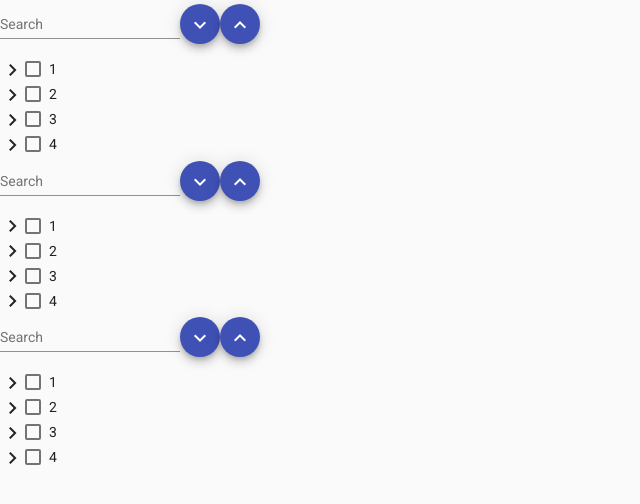
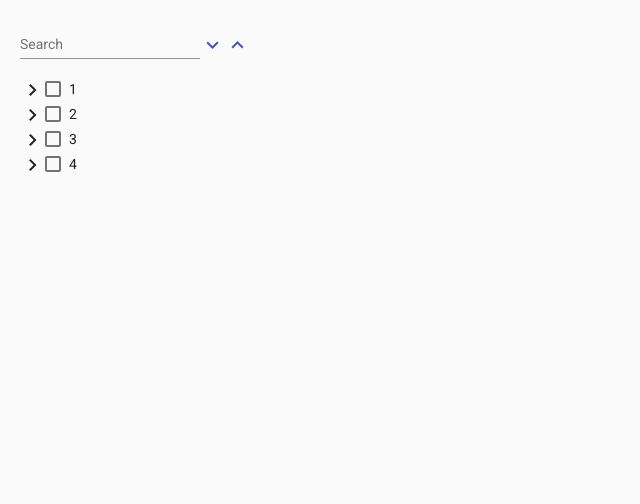
Before and after one commit to cagrisolakoglu/angular-material-tree-demo, an Angular app: page / in a window 1280 px wide. Shown: the top 504 px of the page, without its empty margins (0-640 px from the left). Built offline with nearby package versions, Linux system fonts and the light colour scheme.

Commit message:
multichekcbox tree

```diff
--- a/src/app/components/ubys-tree/ubys-tree.component.html
+++ b/src/app/components/ubys-tree/ubys-tree.component.html
@@ -1,38 +1,65 @@
+<div style="margin: 20px">
+  <ng-template [ngIf]="isFilterable">
+    <mat-form-field>
+      <input
+        matInput
+        placeholder="Search"
+        (input)="filterTree($any($event.target).value)"
+      />
+    </mat-form-field>
+  </ng-template>
 
-<mat-form-field>
-  <input matInput placeholder="Search" (input)="filterTree($any($event.target).value)">
-</mat-form-field>
-
-<button mat-mini-fab color="primary"  (click)="expandAll()">
+  <ng-template [ngIf]="showControls">
+    <button mat-icon-button color="primary" (click)="expandAll()">
       <mat-icon>expand_more</mat-icon>
     </button>
-<button mat-mini-fab color="primary" (click)="collapseAll()">
+    <button mat-icon-button color="primary" (click)="collapseAll()">
       <mat-icon>expand_less</mat-icon>
     </button>
+  </ng-template>
 
   <mat-tree [dataSource]="dataSource" [treeControl]="treeControl">
-  <mat-tree-node *matTreeNodeDef="let node" matTreeNodeToggle matTreeNodePadding>
+    <mat-tree-node
+      *matTreeNodeDef="let node"
+      matTreeNodeToggle
+      matTreeNodePadding
+    >
       <button mat-icon-button disabled></button>
-    <mat-checkbox class="checklist-leaf-node"
+      <mat-checkbox
+        class="checklist-leaf-node"
         [checked]="checklistSelection.isSelected(node)"
-                  (change)="treeLeafItemSelectionToggle(node)">{{node.name}}</mat-checkbox>
+        (change)="treeLeafItemSelectionToggle(node)"
+        >{{ node.name }}</mat-checkbox
+      >
     </mat-tree-node>
 
-  <mat-tree-node *matTreeNodeDef="let node; when: hasNoContent" matTreeNodePadding>
+    <mat-tree-node
+      *matTreeNodeDef="let node; when: hasNoContent"
+      matTreeNodePadding
+    >
       <button mat-icon-button disabled></button>
-
     </mat-tree-node>
 
-  <mat-tree-node *matTreeNodeDef="let node; when: hasChild" matTreeNodePadding>
-    <button mat-icon-button matTreeNodeToggle
-            [attr.aria-label]="'Toggle ' + node.name">
+    <mat-tree-node
+      *matTreeNodeDef="let node; when: hasChild"
+      matTreeNodePadding
+    >
+      <button
+        mat-icon-button
+        matTreeNodeToggle
+        [attr.aria-label]="'Toggle ' + node.name"
+      >
         <mat-icon class="mat-icon-rtl-mirror">
-        {{treeControl.isExpanded(node) ? 'expand_more' : 'chevron_right'}}
+          {{ treeControl.isExpanded(node) ? "expand_more" : "chevron_right" }}
         </mat-icon>
       </button>
-    <mat-checkbox [checked]="descendantsAllSelected(node)"
+
+      <mat-checkbox
+        [checked]="descendantsAllSelected(node)"
         [indeterminate]="descendantsPartiallySelected(node)"
-                  (change)="treeItemSelectionToggle(node)">{{node.name}}</mat-checkbox>
-
+        (change)="treeItemSelectionToggle(node)"
+        >{{ node.name }}
+      </mat-checkbox>
     </mat-tree-node>
   </mat-tree>
+</div>
--- a/src/app/components/ubys-tree/ubys-tree.component.ts
+++ b/src/app/components/ubys-tree/ubys-tree.component.ts
@@ -35,7 +35,6 @@ export class UbysTreeComponent implements OnInit {
   // @Input() public isCheckboxIndeterminateDisabled: boolean = false;
   // @Input() public isCheckboxCheckedDisabled: boolean = false;
   @Input() public isFilterable: boolean = false;
-  @Input() public isMultiSelectable: boolean = true;
   @Input() public treeDataSource: ITreeModel<any> = {
     keyPropertyName: "id",
     valuePropertyName: "name",
@@ -43,7 +42,8 @@ export class UbysTreeComponent implements OnInit {
     data: []
   };
 
-  @Input() public removeParentChildNodeDependency: boolean = false;
+  @Input() public turnOffHierarchicalSelection: boolean = false;
+  @Input() public showControls: boolean = false;
 
   //**********************************************//
 
@@ -80,15 +80,12 @@ export class UbysTreeComponent implements OnInit {
     this.treeControl = new FlatTreeControl<FlatTreeNode>(this.getLevel, this.isExpandable);
     this.dataSource = new MatTreeFlatDataSource(this.treeControl, this.treeFlattener);
 
-
-
     dataService.dataChange.subscribe(data => {
       this.dataSource.data = data;
     });
   }
   ngOnInit(): void {
     if (this.treeDataSource.data.length > 0) {
-      // this.dataSource.data = this.dataService.createDataSource(this.treeDataSource);
       const data = this.dataService.createDataSource(this.treeDataSource);
       this.dataService.dataChange.next(data);
     }
@@ -140,7 +137,7 @@ export class UbysTreeComponent implements OnInit {
   /** Toggle the to-do item selection. Select/deselect all the descendants node */
   treeItemSelectionToggle(node: FlatTreeNode): void {
 
-    if (!this.removeParentChildNodeDependency) {
+    if (!this.turnOffHierarchicalSelection) {
       this.checklistSelection.toggle(node);
     }
 
@@ -153,7 +150,7 @@ export class UbysTreeComponent implements OnInit {
     // Force update for the parent
     descendants.forEach(child => this.checklistSelection.isSelected(child));
 
-    if (!this.removeParentChildNodeDependency) {
+    if (!this.turnOffHierarchicalSelection) {
       this.checkAllParentsSelection(node);
     }
 
@@ -162,7 +159,7 @@ export class UbysTreeComponent implements OnInit {
   /** Toggle a leaf to-do item selection. Check all the parents to see if they changed */
   treeLeafItemSelectionToggle(node: FlatTreeNode): void {
     console.log('node', node);
-    if (!this.removeParentChildNodeDependency) {
+    if (!this.turnOffHierarchicalSelection) {
       this.checklistSelection.toggle(node);
       this.checkAllParentsSelection(node);
     }
@@ -173,7 +170,7 @@ export class UbysTreeComponent implements OnInit {
   checkAllParentsSelection(node: FlatTreeNode): void {
     let parent: FlatTreeNode | null = this.getParentNode(node);
     while (parent) {
-      if (!this.removeParentChildNodeDependency) {
+      if (!this.turnOffHierarchicalSelection) {
         this.checkRootNodeSelection(parent);
       }
 
@@ -220,38 +217,15 @@ export class UbysTreeComponent implements OnInit {
     return null;
   }
 
-  // /** Select the category so we can insert the new item. */
-  // addNewItem(node: FlatTreeNode) {
-  //   const parentNode = this.flatNodeMap.get(node);
-  //   this._database.insertItem(parentNode!, '');
-  //   this.treeControl.expand(node);
-  // }
 
-  // /** Save the node to database */
-  // saveNode(node: FlatTreeNode, itemValue: string) {
-  //   const nestedNode = this.flatNodeMap.get(node);
-  //   this._database.updateItem(nestedNode!, itemValue);
-  // }
-
-
-  // pass mat input string to recursive function and return data
   filterTree(filterText: string) {
-    // use filter input text, return filtered TREE_DATA, use the 'name' object value
-
     const data = this.dataService.createDataSource(this.treeDataSource);
-    const data2 = this.filterRecursive(filterText, data, "name");
-    // Notify the change.
-    this.dataService.dataChange.next(data2);
-  }
-
-  // filter string from mat input filter
-  applyFilter(filterText: string) {
-    this.filterTree(filterText);
-    // show / hide based on state of filter string
+    const filteredData = this.filterRecursive(filterText, data, "name");
+    this.dataService.dataChange.next(filteredData);
     if (filterText) {
-      this.treeControl.expandAll();
+      this.expandAll();
     } else {
-      this.treeControl.collapseAll();
+      this.collapseAll();
     }
   }
 
@@ -280,10 +254,12 @@ export class UbysTreeComponent implements OnInit {
       });
       // no string, return whole array
     } else {
-      filteredData = this.dataSource.data;
+      filteredData = this.dataService.createDataSource(this.treeDataSource);
     }
     return filteredData;
   }
+
+
 
   expandAll() {
     this.treeControl.expandAll();
--- a/src/app/pages/tree-demo/tree-demo.component.html
+++ b/src/app/pages/tree-demo/tree-demo.component.html
@@ -1,20 +1,6 @@
-<mat-grid-list cols="3">
-  <mat-grid-tile>
-    <app-ubys-tree [treeDataSource]="dataSource" [isFilterable]="true" [isSelectable]="true" [isChecklist]="true"
-      [isMultiSelectable]="true" [removeParentChildNodeDependency]="false"></app-ubys-tree>
-
-  </mat-grid-tile>
-  <mat-grid-tile>
-
-    <app-ubys-tree [treeDataSource]="dataSource" [isFilterable]="true" [isSelectable]="true" [isChecklist]="true"
-      [isMultiSelectable]="true"></app-ubys-tree>
-
-  </mat-grid-tile>
-  <mat-grid-tile>
-
-    <app-ubys-tree [treeDataSource]="dataSource" [isFilterable]="true" [isSelectable]="true" [isChecklist]="true"
-      [isMultiSelectable]="true"></app-ubys-tree>
-
-  </mat-grid-tile>
-
-</mat-grid-list>
+<app-ubys-tree
+  [treeDataSource]="dataSource"
+  [isFilterable]="true"
+  [turnOffHierarchicalSelection]="true"
+  [showControls]="true"
+></app-ubys-tree>
```
Lines whose indentation alone changed are shown as unchanged.
